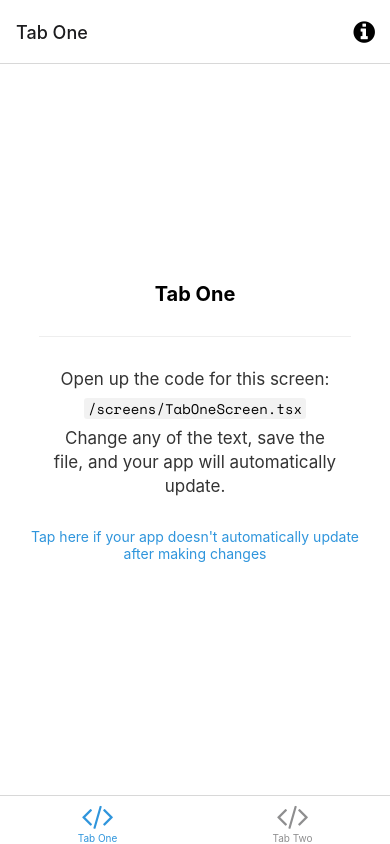
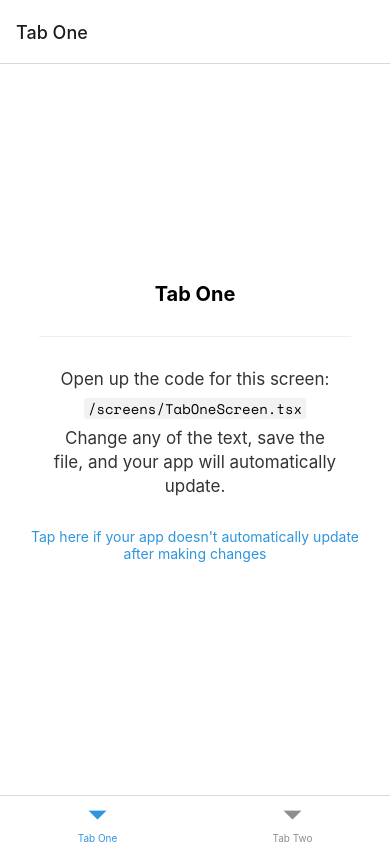
Before and after one commit to nick-0101/snkrhub, a React Native app in the folder snkrhub/: screen /TabOne in a window 390 px wide. Built offline with nearby package versions, Linux system fonts and the light colour scheme; what expo-linking would draw is missing.

Commit message:
seperated app tabs into seperate file

```diff
--- /dev/null
+++ b/snkrhub/navigation/AppTabs.tsx
@@ -0,0 +1,62 @@
+/**
+ * If you are not familiar with React Navigation, refer to the "Fundamentals" guide:
+ * https://reactnavigation.org/docs/getting-started
+ *
+ */
+import { FontAwesome } from '@expo/vector-icons';
+import { createBottomTabNavigator } from '@react-navigation/bottom-tabs';
+import * as React from 'react';
+
+import Colors from '../constants/Colors';
+import useColorScheme from '../hooks/useColorScheme';
+
+import TabOneScreen from '../screens/TabOneScreen';
+import TabTwoScreen from '../screens/TabTwoScreen';
+import { RootTabParamList, RootTabScreenProps } from '../types';
+
+/**
+ * A bottom tab navigator displays tab buttons on the bottom of the display to switch screens.
+ * https://reactnavigation.org/docs/bottom-tab-navigator
+ */
+const BottomTab = createBottomTabNavigator<RootTabParamList>();
+
+function AppTabs() {
+  const colorScheme = useColorScheme();
+
+  return (
+    <BottomTab.Navigator
+      initialRouteName="TabOne"
+      screenOptions={{
+        tabBarActiveTintColor: Colors[colorScheme].tint,
+      }}>
+      <BottomTab.Screen
+        name="TabOne"
+        component={TabOneScreen}
+        options={({ navigation }: RootTabScreenProps<'TabOne'>) => ({
+          title: 'Tab One',
+          // tabBarIcon: ({ color }) => <TabBarIcon name="code" color={color} />,
+        })}
+      />
+      <BottomTab.Screen
+        name="TabTwo"
+        component={TabTwoScreen}
+        options={{
+          title: 'Tab Two',
+          // tabBarIcon: ({ color }) => <TabBarIcon name="code" color={color} />,
+        }}
+      />
+    </BottomTab.Navigator>
+  );
+}
+
+/**
+ * You can explore the built-in icon families and icons on the web at https://icons.expo.fyi/
+ */
+// function TabBarIcon(props: {
+//   name: React.ComponentProps<typeof FontAwesome>['name'];
+//   color: string;
+// }) {
+//   return <FontAwesome size={30} style={{ marginBottom: -3 }} {...props} />;
+// }
+
+export default AppTabs
--- a/snkrhub/navigation/index.tsx
+++ b/snkrhub/navigation/index.tsx
@@ -3,21 +3,18 @@
  * https://reactnavigation.org/docs/getting-started
  *
  */
-import { FontAwesome } from '@expo/vector-icons';
-import { createBottomTabNavigator } from '@react-navigation/bottom-tabs';
 import { NavigationContainer, DefaultTheme, DarkTheme } from '@react-navigation/native';
 import { createNativeStackNavigator } from '@react-navigation/native-stack';
 import * as React from 'react';
-import { ColorSchemeName, Pressable } from 'react-native';
+import { ColorSchemeName } from 'react-native';
 
-import Colors from '../constants/Colors';
-import useColorScheme from '../hooks/useColorScheme';
-import ModalScreen from '../screens/ModalScreen';
+// Screens
 import NotFoundScreen from '../screens/NotFoundScreen';
-import TabOneScreen from '../screens/TabOneScreen';
-import TabTwoScreen from '../screens/TabTwoScreen';
-import { RootStackParamList, RootTabParamList, RootTabScreenProps } from '../types';
+import { RootStackParamList } from '../types';
 import LinkingConfiguration from './LinkingConfiguration';
+
+import AppTabs  from './AppTabs';
+
 
 export default function Navigation({ colorScheme }: { colorScheme: ColorSchemeName }) {
   return (
@@ -38,70 +35,8 @@ const Stack = createNativeStackNavigator<RootStackParamList>();
 function RootNavigator() {
   return (
     <Stack.Navigator>
-      <Stack.Screen name="Root" component={BottomTabNavigator} options={{ headerShown: false }} />
+      <Stack.Screen name="Root" component={AppTabs} options={{ headerShown: false }} />
       <Stack.Screen name="NotFound" component={NotFoundScreen} options={{ title: 'Oops!' }} />
-      <Stack.Group screenOptions={{ presentation: 'modal' }}>
-        <Stack.Screen name="Modal" component={ModalScreen} />
-      </Stack.Group>
     </Stack.Navigator>
   );
 }
-
-/**
- * A bottom tab navigator displays tab buttons on the bottom of the display to switch screens.
- * https://reactnavigation.org/docs/bottom-tab-navigator
- */
-const BottomTab = createBottomTabNavigator<RootTabParamList>();
-
-function BottomTabNavigator() {
-  const colorScheme = useColorScheme();
-
-  return (
-    <BottomTab.Navigator
-      initialRouteName="TabOne"
-      screenOptions={{
-        tabBarActiveTintColor: Colors[colorScheme].tint,
-      }}>
-      <BottomTab.Screen
-        name="TabOne"
-        component={TabOneScreen}
-        options={({ navigation }: RootTabScreenProps<'TabOne'>) => ({
-          title: 'Tab One',
-          tabBarIcon: ({ color }) => <TabBarIcon name="code" color={color} />,
-          headerRight: () => (
-            <Pressable
-              onPress={() => navigation.navigate('Modal')}
-              style={({ pressed }) => ({
-                opacity: pressed ? 0.5 : 1,
-              })}>
-              <FontAwesome
-                name="info-circle"
-                size={25}
-                color={Colors[colorScheme].text}
-                style={{ marginRight: 15 }}
-              />
-            </Pressable>
-          ),
-        })}
-      />
-      <BottomTab.Screen
-        name="TabTwo"
-        component={TabTwoScreen}
-        options={{
-          title: 'Tab Two',
-          tabBarIcon: ({ color }) => <TabBarIcon name="code" color={color} />,
-        }}
-      />
-    </BottomTab.Navigator>
-  );
-}
-
-/**
- * You can explore the built-in icon families and icons on the web at https://icons.expo.fyi/
- */
-function TabBarIcon(props: {
-  name: React.ComponentProps<typeof FontAwesome>['name'];
-  color: string;
-}) {
-  return <FontAwesome size={30} style={{ marginBottom: -3 }} {...props} />;
-}
--- a/snkrhub/screens/ModalScreen.tsx
+++ /dev/null
@@ -1,35 +0,0 @@
-import { StatusBar } from 'expo-status-bar';
-import { Platform, StyleSheet } from 'react-native';
-
-import EditScreenInfo from '../components/EditScreenInfo';
-import { Text, View } from '../components/Themed';
-
-export default function ModalScreen() {
-  return (
-    <View style={styles.container}>
-      <Text style={styles.title}>Modal</Text>
-      <View style={styles.separator} lightColor="#eee" darkColor="rgba(255,255,255,0.1)" />
-      <EditScreenInfo path="/screens/ModalScreen.tsx" />
-
-      {/* Use a light status bar on iOS to account for the black space above the modal */}
-      <StatusBar style={Platform.OS === 'ios' ? 'light' : 'auto'} />
-    </View>
-  );
-}
-
-const styles = StyleSheet.create({
-  container: {
-    flex: 1,
-    alignItems: 'center',
-    justifyContent: 'center',
-  },
-  title: {
-    fontSize: 20,
-    fontWeight: 'bold',
-  },
-  separator: {
-    marginVertical: 30,
-    height: 1,
-    width: '80%',
-  },
-});
```
